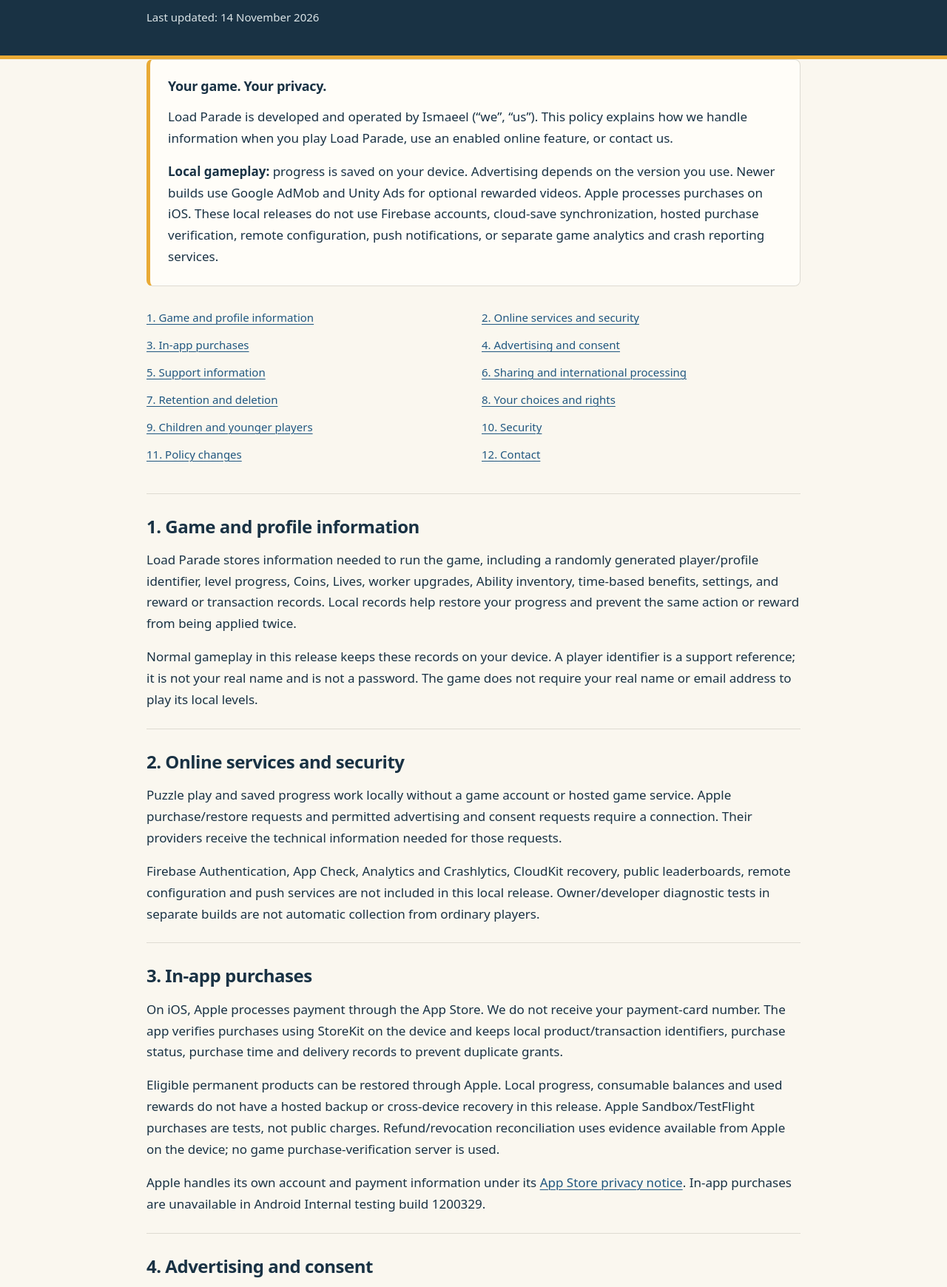
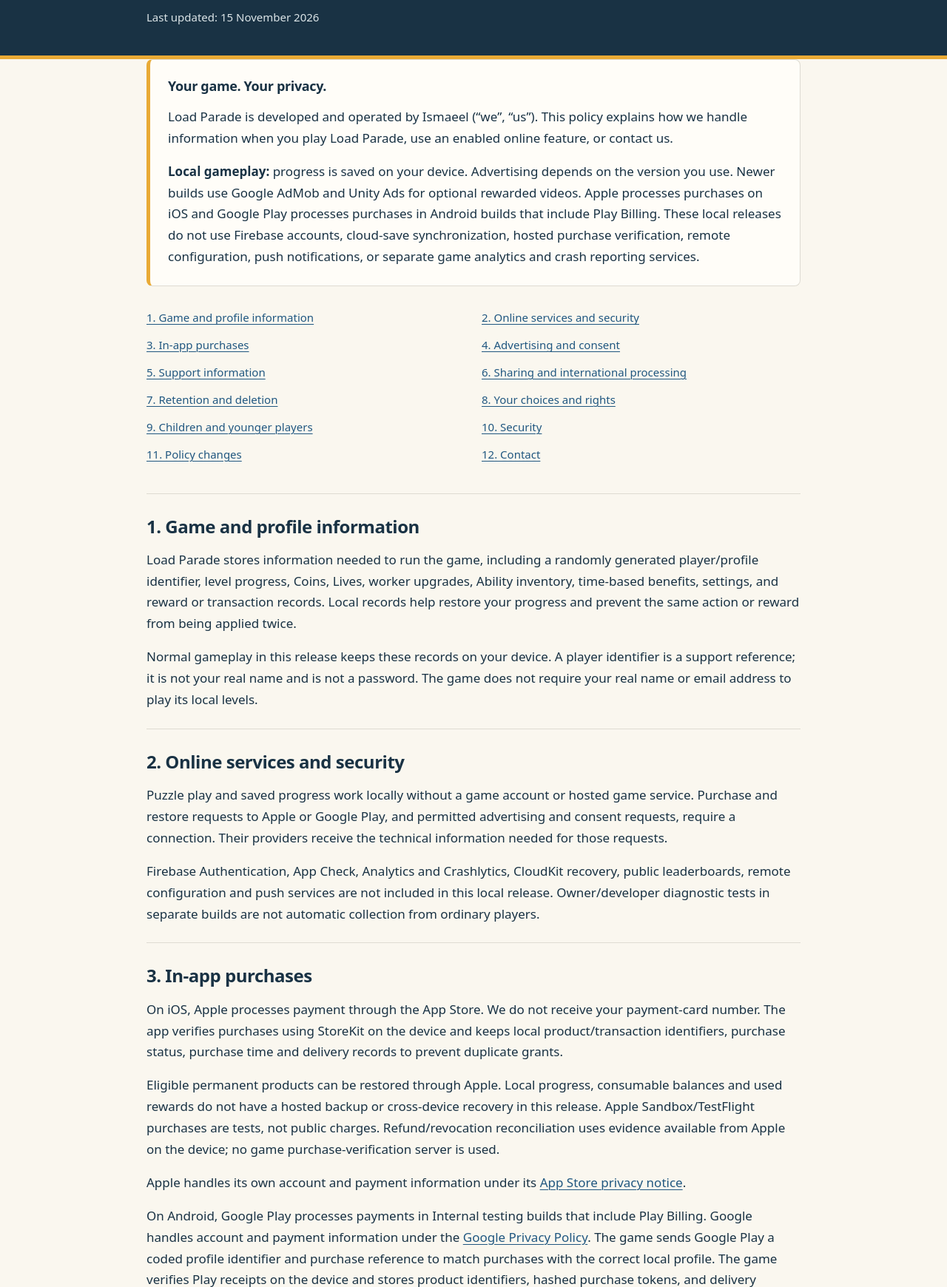
Before and after one commit to ismaeelka/ismaeelapps.com, a plain HTML site: page loadparade/privacypolicy/index.html in a window 1280 px wide. Shown: the part 151-1891 px from the top of the page at 74% size. Drawn offline with Linux system fonts and the light colour scheme.

Commit message:
Describe Google Play Billing in Load Parade privacy policy

```diff
--- a/loadparade/privacypolicy/index.html
+++ b/loadparade/privacypolicy/index.html
@@ -18,13 +18,13 @@
 <header class="masthead"><div class="wrap">
   <p class="brand">LOAD PARADE</p>
   <h1>Privacy Policy</h1>
-  <p class="date">Last updated: <time datetime="2026-11-14">14 November 2026</time></p>
+  <p class="date">Last updated: <time datetime="2026-11-15">15 November 2026</time></p>
 </div></header>
 <main id="policy" class="wrap">
   <div class="summary">
     <h2>Your game. Your privacy.</h2>
     <p>Load Parade is developed and operated by Ismaeel (“we”, “us”). This policy explains how we handle information when you play Load Parade, use an enabled online feature, or contact us.</p>
-    <p><strong>Local gameplay:</strong> progress is saved on your device. Advertising depends on the version you use. Newer builds use Google AdMob and Unity Ads for optional rewarded videos. Apple processes purchases on iOS. These local releases do not use Firebase accounts, cloud-save synchronization, hosted purchase verification, remote configuration, push notifications, or separate game analytics and crash reporting services.</p>
+    <p><strong>Local gameplay:</strong> progress is saved on your device. Advertising depends on the version you use. Newer builds use Google AdMob and Unity Ads for optional rewarded videos. Apple processes purchases on iOS and Google Play processes purchases in Android builds that include Play Billing. These local releases do not use Firebase accounts, cloud-save synchronization, hosted purchase verification, remote configuration, push notifications, or separate game analytics and crash reporting services.</p>
   </div>
   <nav aria-label="Policy contents"><ul>
     <li><a href="#game-data">1. Game and profile information</a></li>
@@ -47,18 +47,20 @@
   </section>
 
   <section id="online"><h2>2. Online services and security</h2>
-<p>Puzzle play and saved progress work locally without a game account or hosted game service. Apple purchase/restore requests and permitted advertising and consent requests require a connection. Their providers receive the technical information needed for those requests.</p>
+<p>Puzzle play and saved progress work locally without a game account or hosted game service. Purchase and restore requests to Apple or Google Play, and permitted advertising and consent requests, require a connection. Their providers receive the technical information needed for those requests.</p>
 <p>Firebase Authentication, App Check, Analytics and Crashlytics, CloudKit recovery, public leaderboards, remote configuration and push services are not included in this local release. Owner/developer diagnostic tests in separate builds are not automatic collection from ordinary players.</p>
   </section>
 
   <section id="purchases"><h2>3. In-app purchases</h2>
 <p>On iOS, Apple processes payment through the App Store. We do not receive your payment-card number. The app verifies purchases using StoreKit on the device and keeps local product/transaction identifiers, purchase status, purchase time and delivery records to prevent duplicate grants.</p>
 <p>Eligible permanent products can be restored through Apple. Local progress, consumable balances and used rewards do not have a hosted backup or cross-device recovery in this release. Apple Sandbox/TestFlight purchases are tests, not public charges. Refund/revocation reconciliation uses evidence available from Apple on the device; no game purchase-verification server is used.</p>
-<p>Apple handles its own account and payment information under its <a href="https://www.apple.com/legal/privacy/data/en/appstore/">App Store privacy notice</a>. In-app purchases are unavailable in Android Internal testing build 1200329.</p>
+<p>Apple handles its own account and payment information under its <a href="https://www.apple.com/legal/privacy/data/en/appstore/">App Store privacy notice</a>.</p>
+<p>On Android, Google Play processes payments in Internal testing builds that include Play Billing. Google handles account and payment information under the <a href="https://policies.google.com/privacy">Google Privacy Policy</a>. The game sends Google Play a coded profile identifier and purchase reference to match purchases with the correct local profile. The game verifies Play receipts on the device and stores product identifiers, hashed purchase tokens, and delivery records to prevent duplicate grants. The game does not receive your payment-card number.</p>
+<p>Google Play can restore eligible products it still lists as owned. Consumable balances, used rewards, and local progress stay with the local profile. Google Play handles requests for refunds. Google Play license testers can use the test payment methods shown by Google Play.</p>
   </section>
 
   <section id="advertising"><h2>4. Advertising and consent</h2>
-<p>Load Parade uses Google AdMob and Google’s User Messaging Platform (UMP). Android Internal testing build 1200329 and the iOS App Store distribution build 1200328 use Unity Ads through AdMob to provide optional rewarded videos. These builds use contextual Unity Ads settings, disable publisher ad personalization and publisher first-party identifiers, and set Google’s maximum ad content rating to G. Earlier iOS releases apply child-restricted, non-personalized Google ad settings and may show Home banners or limited interstitials. On those releases, Remove Ads suppresses banners and interstitials. TestFlight and the first Android internal build use Google sample ads.</p>
+<p>Load Parade uses Google AdMob and Google’s User Messaging Platform (UMP). Android Internal testing builds using mediation and the iOS App Store distribution build 1200328 use Unity Ads through AdMob to provide optional rewarded videos. These builds use contextual Unity Ads settings, disable publisher ad personalization and publisher first-party identifiers, and set Google’s maximum ad content rating to G. Earlier iOS releases apply child-restricted, non-personalized Google ad settings and may show Home banners or limited interstitials. On those releases, Remove Ads suppresses banners and interstitials. TestFlight and the first Android internal build use Google sample ads.</p>
 <p>These mediated builds refresh Google’s consent information at launch. When Google requires a privacy form, the form must complete and UMP must permit ad requests before the app initializes the ad SDK or requests an ad. The game’s privacy settings provide Google’s privacy options where required. Local gameplay remains available when ads cannot run.</p>
 <p>Google and Unity may receive technical information to deliver and measure ads, prevent fraud, and operate their SDKs. This may include IP addresses, approximate location derived from them, app and device identifiers such as Android advertising identifiers where available, interactions with ads, and diagnostic and performance data. Test ads also involve provider processing. Load Parade does not request precise GPS location or ask for Apple tracking permission in these builds.</p>
 <p>Video rewards are optional. The game records an earned reward on the device and delivers it once. Skipped or unearned videos grant no reward.</p>
@@ -77,9 +79,9 @@
   </section>
 
   <section id="retention"><h2>7. Retention and deletion</h2>
-    <p>Local gameplay records normally remain while you retain the profile on your device. Removing the app may remove local saves, but it does not automatically erase provider records, Apple purchase history, protected credentials, or any separately held support information.</p>
+    <p>Local gameplay records normally remain while you retain the profile on your device. Removing the app may remove local saves, but it does not automatically erase provider records, App Store or Google Play purchase history, protected credentials, or any separately held support information.</p>
     <p>We retain support and enabled online-service records only as needed for their stated purposes and applicable legal, security, or transaction obligations. A minimum transaction or abuse-prevention record may need to remain after other profile information is deleted, for example to prevent duplicate purchase delivery or process a refund. Providers may have separate retention periods.</p>
-    <p>You can request information or deletion using the contact below. We may ask for proportionate information to verify that the request relates to your profile, but will not ask you to email your password or recovery secret. A request is not a confirmation that deletion has completed. There is no hosted game account in this release. Local profile deletion is available in the game; it does not delete Apple purchase history, Google or Unity provider records, or separately held support messages.</p>
+    <p>You can request information or deletion using the contact below. We may ask for proportionate information to verify that the request relates to your profile, but will not ask you to email your password or recovery secret. A request is not a confirmation that deletion has completed. There is no hosted game account in this release. Local profile deletion is available in the game; it does not delete App Store or Google Play purchase history, Google or Unity provider records, or separately held support messages.</p>
   </section>
 
   <section id="choices"><h2>8. Your choices and rights</h2>
@@ -107,6 +109,6 @@
     <p class="small">Include “Load Parade Privacy” in your subject and your public player identifier if relevant. Do not include passwords or private recovery credentials.</p>
   </section>
 </main>
-<footer><div class="wrap">Load Parade · Privacy Policy · Updated 14 November 2026</div></footer>
+<footer><div class="wrap">Load Parade · Privacy Policy · Updated 15 November 2026</div></footer>
 </body>
 </html>
```
